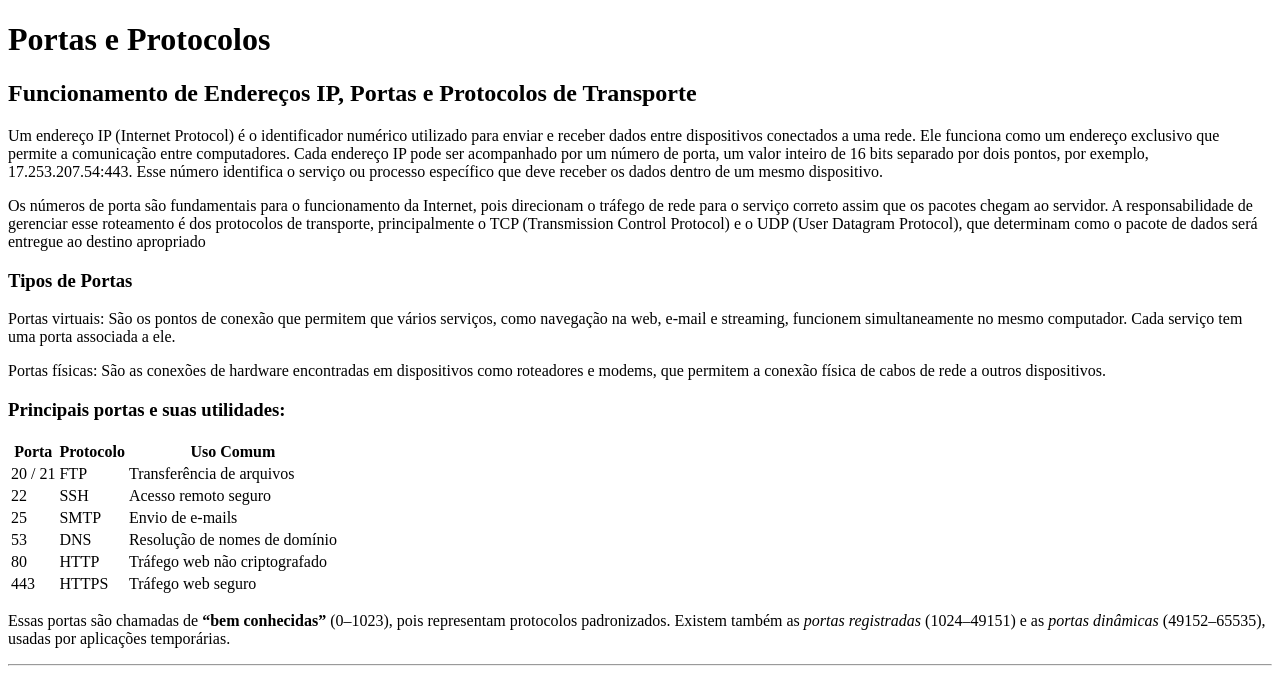
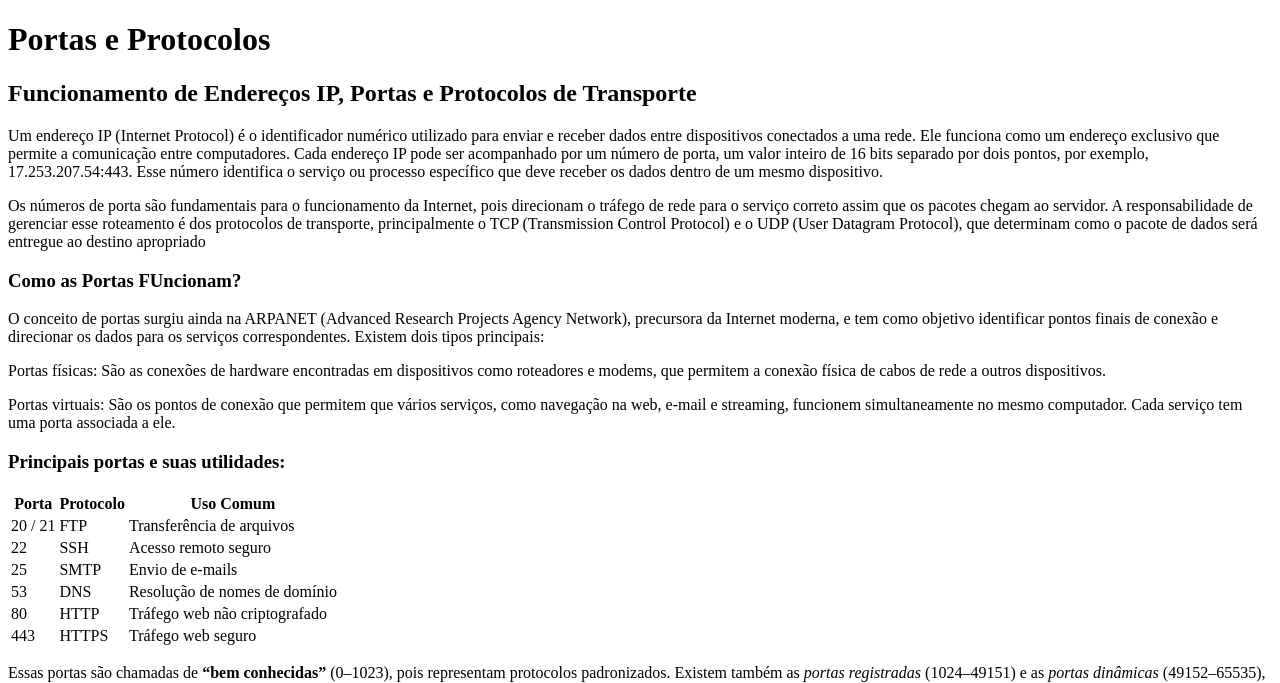
Before and after one commit to ArielAngonese/Sistema-de-Monitoramento-de-Rede-, a Flask app: page /doors in a window 1280 px wide. Shown: the top 683 px of the page. Run offline with Flask 3, Linux system fonts and the light colour scheme.

Commit message:
Complementação Portas e Protocolos

```diff
--- a/src/templates/doors.html
+++ b/src/templates/doors.html
@@ -22,16 +22,20 @@
         apropriado
     </p>
 
-
-    <h3>Tipos de Portas</h3>
+    <h3>Como as Portas FUncionam?</h3>
+    <p>
+        O conceito de portas surgiu ainda na ARPANET (Advanced Research Projects Agency Network), precursora da Internet moderna, e tem como
+        objetivo identificar pontos finais de conexão e direcionar os dados para os serviços correspondentes. Existem dois tipos principais:
+    </p>
+    <p>
+        Portas físicas: São as conexões de hardware encontradas em dispositivos como roteadores e modems, que permitem a conexão física
+        de cabos de rede a outros dispositivos.
+    </p>
     <p>
         Portas virtuais: São os pontos de conexão que permitem que vários serviços, como navegação na web, e-mail e streaming, funcionem
         simultaneamente no mesmo computador. Cada serviço tem uma porta associada a ele.
     </p>
-        <p>
-        Portas físicas: São as conexões de hardware encontradas em dispositivos como roteadores e modems, que permitem a conexão física
-        de cabos de rede a outros dispositivos.
-    </p>
+    <p> </p>
 
     <h3>Principais portas e suas utilidades:</h3>
     <table class="table-ports">
```
